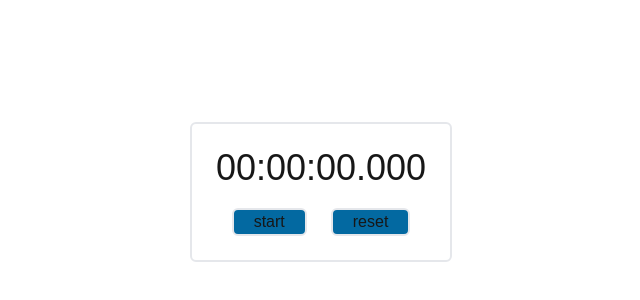
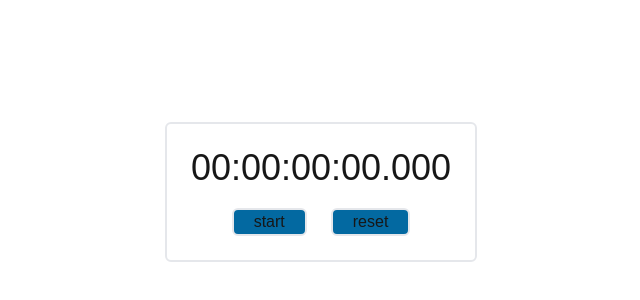
Before and after one commit to geraldgongon/njs-playground, a Next.js app: page /stopwatch in a window 1280 px wide. Shown: the part 208-508 px from the top of the page, without its empty margins (319-959 px from the left). Built offline with nearby package versions, Linux system fonts and the light colour scheme.

Commit message:
adding jest dependencies and tests

```diff
--- a/app/stopwatch/page.tsx
+++ b/app/stopwatch/page.tsx
@@ -1,8 +1,13 @@
 "use client";
-
+// import React from "react"; //needed to get rid of UMD errors.  find a way to remove this
 import { useEffect, useRef, useState } from "react";
 
 interface StopwatchProps {}
+
+export const SECONDS_IN_MILLIS = 1000;
+export const MINUTE_IN_MILLIS = SECONDS_IN_MILLIS * 60;
+export const HOUR_IN_MILLIS = MINUTE_IN_MILLIS * 60;
+export const DAY_IN_MILLIS = HOUR_IN_MILLIS * 24;
 
 const Stopwatch = (props: StopwatchProps) => {
   const [time, setTime] = useState(0);
@@ -32,22 +37,20 @@ const Stopwatch = (props: StopwatchProps) => {
     setIsRunning(false);
   };
 
-  const HOURS_IN_MILLIS = 1000 * 60 * 60;
-  const MINUTES_IN_MILLIS = 1000 * 60;
-  const SECONDS_IN_MILLIS = 1000;
-
   const formatTime = (milliseconds: number) => {
-    const hours = Math.floor(milliseconds / HOURS_IN_MILLIS);
-    const minutes = Math.floor(milliseconds / MINUTES_IN_MILLIS) % 60;
+    const days = Math.floor(milliseconds / DAY_IN_MILLIS) % 24;
+    const hours = Math.floor(milliseconds / HOUR_IN_MILLIS) % 24;
+    const minutes = Math.floor(milliseconds / MINUTE_IN_MILLIS) % 60;
     const seconds = Math.floor(milliseconds / SECONDS_IN_MILLIS) % 60;
     const ms = milliseconds % 1000;
 
+    const formattedDays = String(days).padStart(2, "0");
     const formattedHours = String(hours).padStart(2, "0");
     const formattedMinutes = String(minutes).padStart(2, "0");
     const formattedSeconds = String(seconds).padStart(2, "0");
     const formattedMs = String(ms).padStart(3, "0");
 
-    return `${formattedHours}:${formattedMinutes}:${formattedSeconds}.${formattedMs}`;
+    return `${formattedDays}:${formattedHours}:${formattedMinutes}:${formattedSeconds}.${formattedMs}`;
   };
 
   return (
--- /dev/null
+++ b/jest.setup.ts
@@ -0,0 +1 @@
+import "@testing-library/jest-dom";
```
Also changed, not shown: jest.config.ts (added, +17 -0 lines), package.json (+14 -1 lines), tsconfig.json (+10 -15 lines), 2 other files (tests, documents, lock files or other folders).
